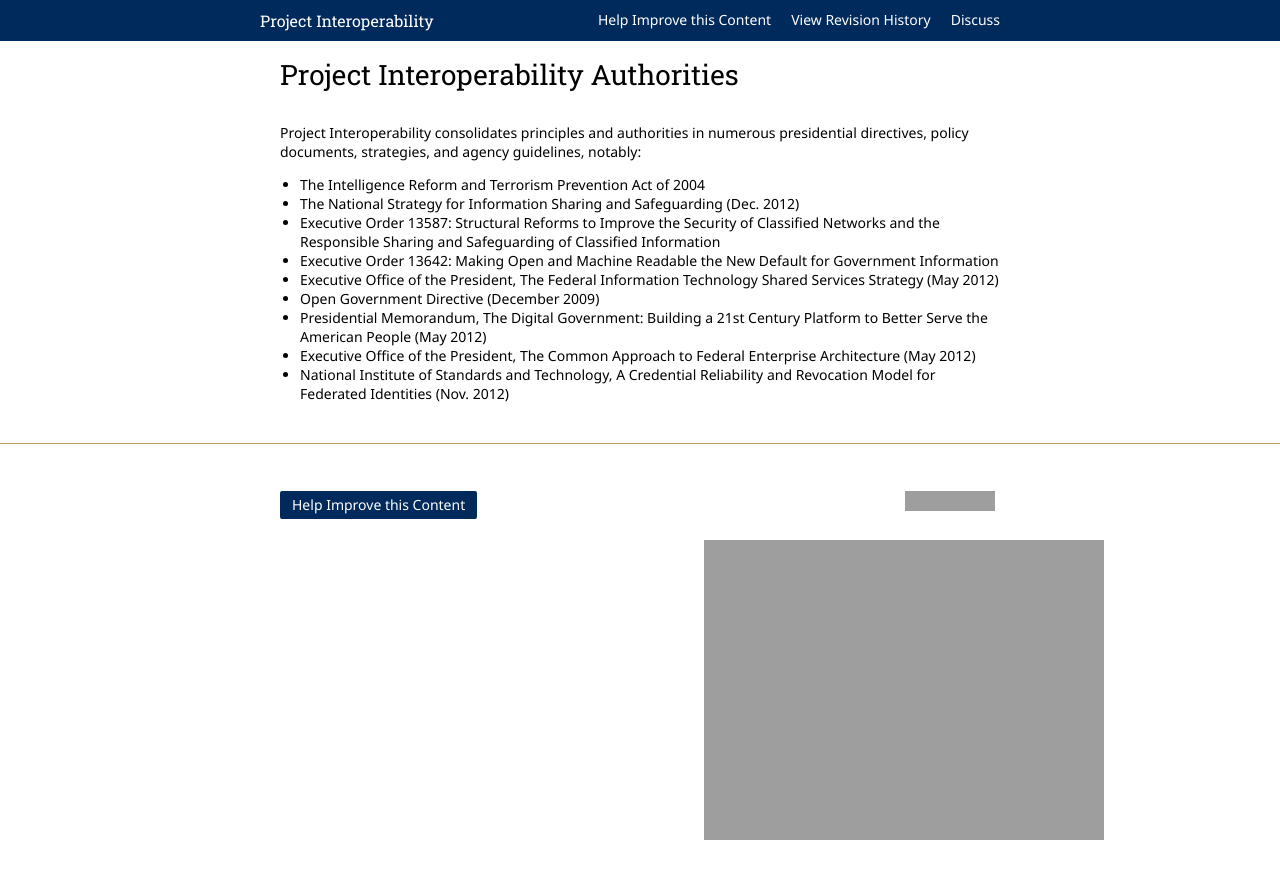
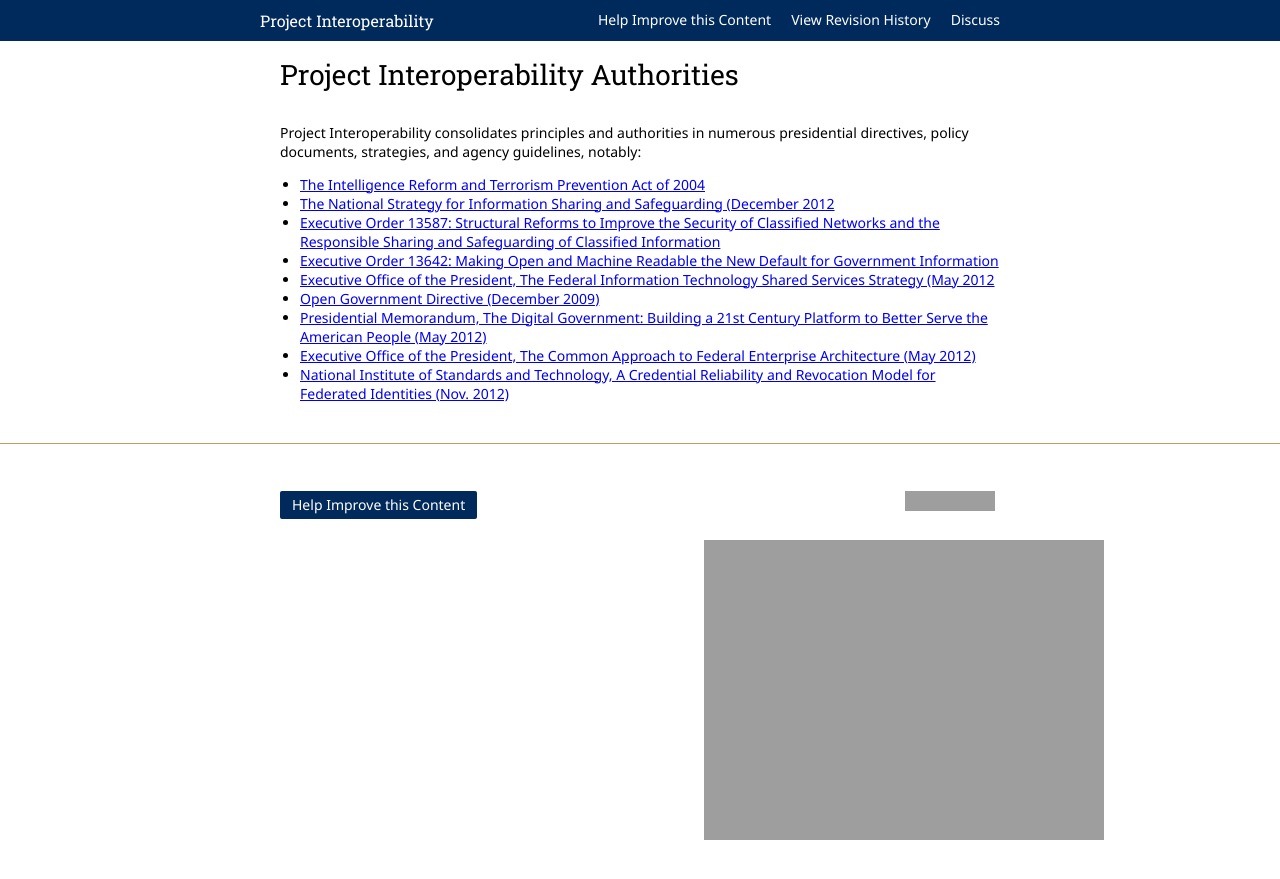
Before and after one commit to Project-Interoperability/project-interoperability.github.io, a Jekyll site: the page built from authorities.md, in a window 1280 px wide. Shown: the top 879 px of the page. Built offline with Jekyll 4.4.1, drawn with Linux system fonts in a browser that asks for light colours; nearby versions of some CDN libraries; grey boxes are pictures that could not be loaded.

Commit message:
added links

```diff
--- a/authorities.md
+++ b/authorities.md
@@ -8,12 +8,12 @@
 
 Project Interoperability consolidates principles and authorities in numerous presidential directives, policy documents, strategies, and agency guidelines, notably:
 
-* The Intelligence Reform and Terrorism Prevention Act of 2004
-* The National Strategy for Information Sharing and Safeguarding (Dec. 2012)
-* Executive Order 13587: Structural Reforms to Improve the Security of Classified Networks and the Responsible Sharing and Safeguarding of Classified Information
-* Executive Order 13642: Making Open and Machine Readable the New Default for Government Information
-* Executive Office of the President, The Federal Information Technology Shared Services Strategy (May 2012)
-* Open Government Directive (December 2009)
-* Presidential Memorandum, The Digital Government: Building a 21st Century Platform to Better Serve the American People (May 2012)
-* Executive Office of the President, The Common Approach to Federal Enterprise Architecture (May 2012)
-* National Institute of Standards and Technology, A Credential Reliability and Revocation Model for Federated Identities (Nov. 2012)
+* [The Intelligence Reform and Terrorism Prevention Act of 2004](http://ise.gov/intelligence-reform-and-terrorism-prevention-act-2004-sec-1016-information-sharing)
+* [The National Strategy for Information Sharing and Safeguarding (December 2012](http://www.whitehouse.gov/the-press-office/2012/12/19/national-strategy-information-sharing-and-safeguarding)
+* [Executive Order 13587: Structural Reforms to Improve the Security of Classified Networks and the Responsible Sharing and Safeguarding of Classified Information](http://www.whitehouse.gov/the-press-office/2011/10/07/executive-order-structural-reforms-improve-security-classified-networks-)
+* [Executive Order 13642: Making Open and Machine Readable the New Default for Government Information](http://www.whitehouse.gov/the-press-office/2013/05/09/executive-order-making-open-and-machine-readable-new-default-government-)
+* [Executive Office of the President, The Federal Information Technology Shared Services Strategy (May 2012](http://www.whitehouse.gov/blog/2012/05/02/introducing-it-shared-services-strategy)
+* [Open Government Directive (December 2009)](http://www.whitehouse.gov/sites/default/files/omb/assets/memoranda_2010/m10-06.pdf)
+* [Presidential Memorandum, The Digital Government: Building a 21st Century Platform to Better Serve the American People (May 2012)](http://www.whitehouse.gov/the-press-office/2012/05/23/presidential-memorandum-building-21st-century-digital-government)
+* [Executive Office of the President, The Common Approach to Federal Enterprise Architecture (May 2012)](http://www.whitehouse.gov/omb/e-gov/fea)
+* [National Institute of Standards and Technology, A Credential Reliability and Revocation Model for Federated Identities (Nov. 2012)](http://nvlpubs.nist.gov/nistpubs/ir/2012/NIST.IR.7817.pdf)
```
